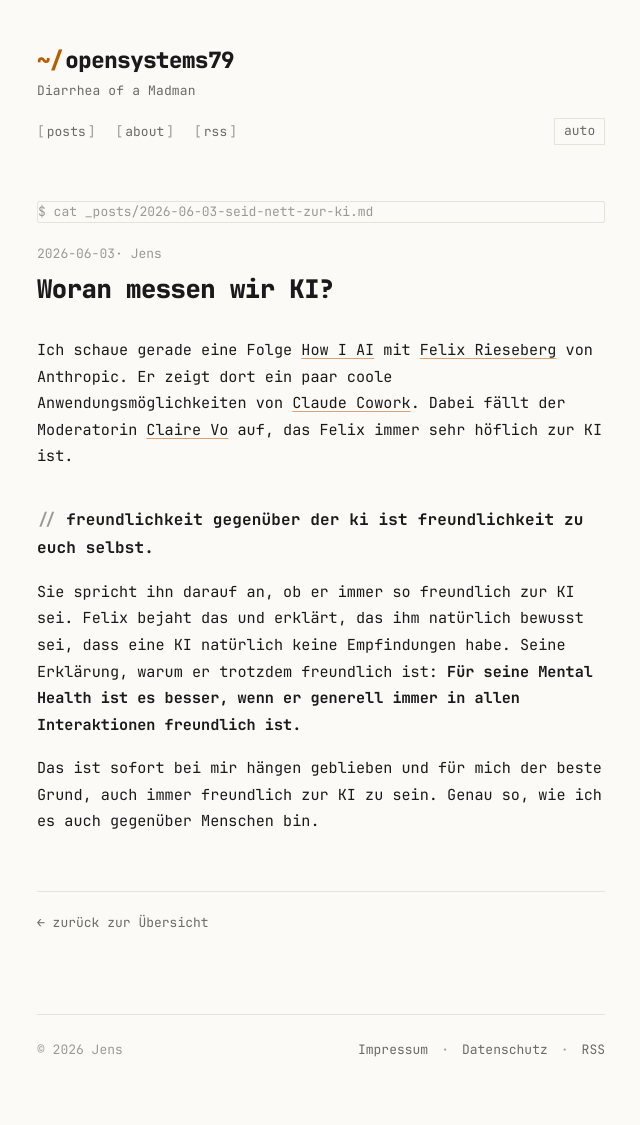
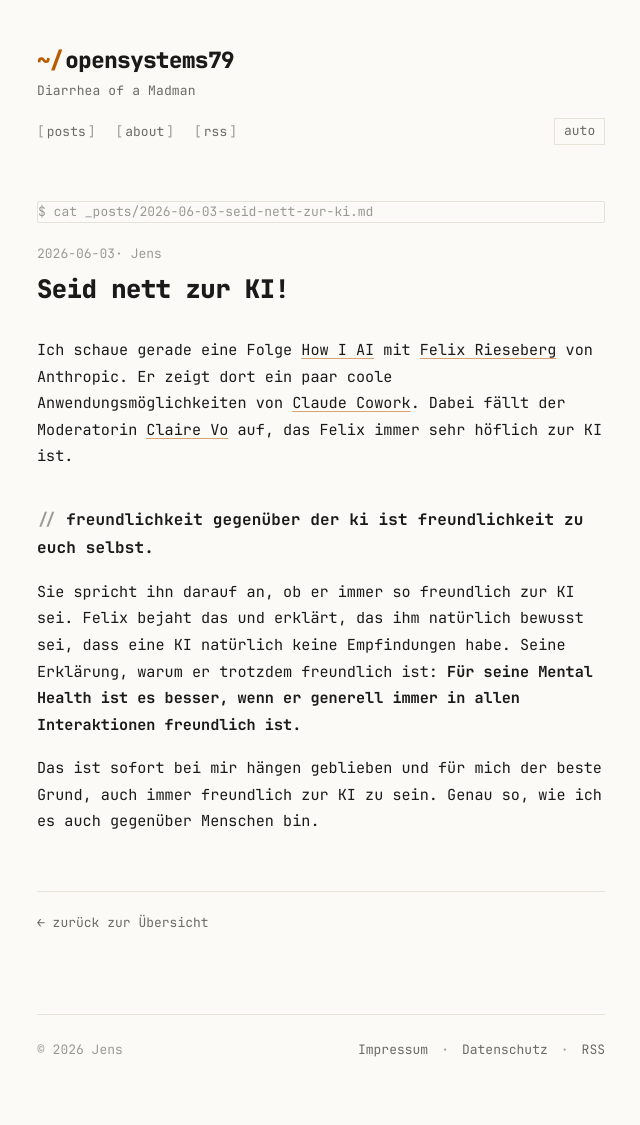
Before and after one commit to jensedler/opensystems79-website, a Jekyll site: the page built from _posts/2026-06-03-seid-nett-zur-ki.md, in a window 1280 px wide. Shown: the whole page, without its empty margins (319-959 px from the left). Built offline with Jekyll 4.4.1, drawn with Linux system fonts in a browser that asks for light colours.

Commit message:
Update 2026-06-03-seid-nett-zur-ki.md

```diff
--- a/_posts/2026-06-03-seid-nett-zur-ki.md
+++ b/_posts/2026-06-03-seid-nett-zur-ki.md
@@ -1,5 +1,5 @@
 ---
-title: "Woran messen wir KI?"
+title: "Seid nett zur KI!"
 date: 2026-06-03 17:42:00 +0200
 description: "Seid nett zur KI! Nicht sie wird es euch danken, aber ihr euch selbst."
 ---
```
